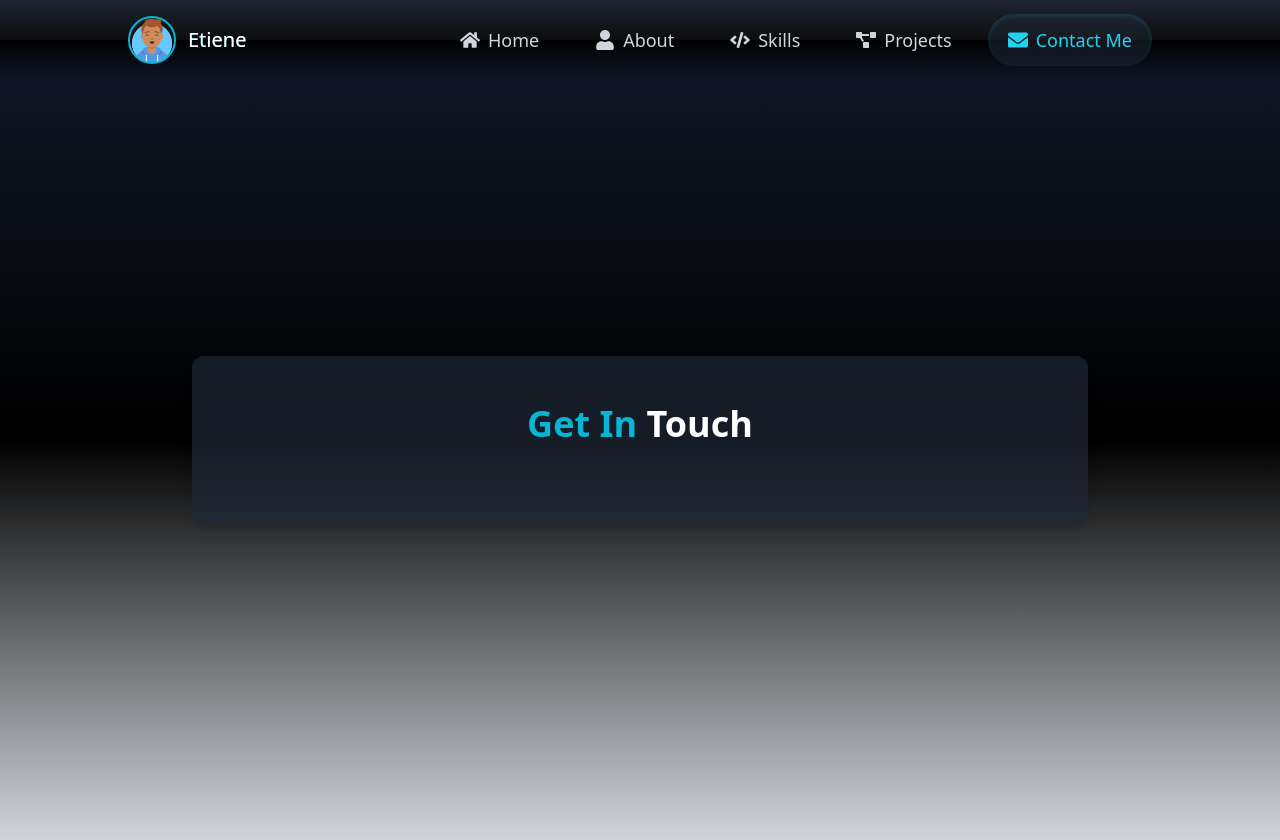
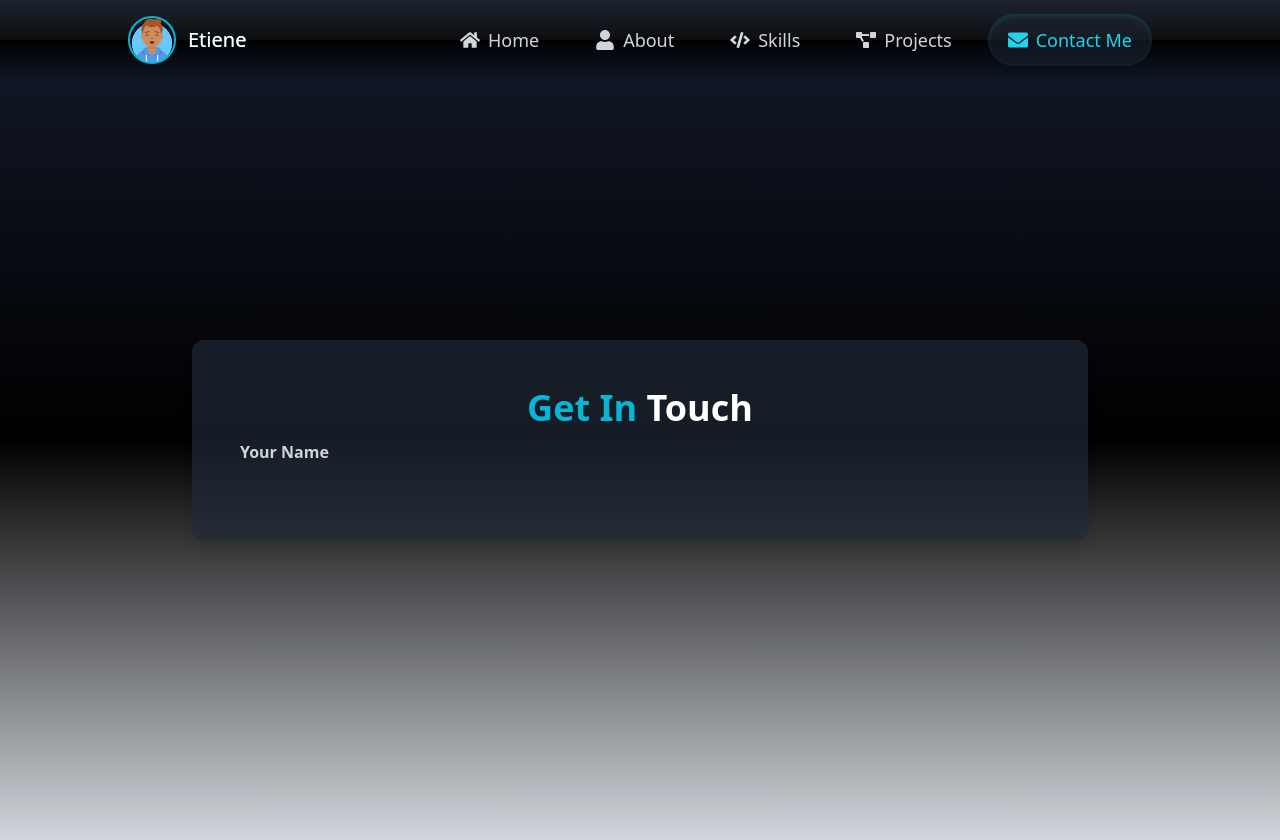
Before and after one commit to nietiene/my-react-portfolio, a React (Vite) app: page /contact in a window 1280 px wide. Built offline with nearby package versions, Linux system fonts and the light colour scheme.

Commit message:
commi of my portfolio

```diff
--- a/src/pages/contact.jsx
+++ b/src/pages/contact.jsx
@@ -53,6 +53,18 @@ const Contact = () => {
             Get In <span className="text-white">Touch</span>
         </motion.h2>
 
+        <form onSubmit={handleSubmit} className="space-y-6">
+          <motion.div
+             initial={{ opacity: 0, y: -20 }}
+             animate={{ opacity: 1, x: 0 }}
+             transition={{ delay: 0.4 }}
+            >
+              <label htmlFor="name" className="block mb-2 font-semibold text-gray-300">
+                Your Name
+              </label>
+            </motion.div>
+        </form>
+
      </motion.div>
     </section>
   );
```
